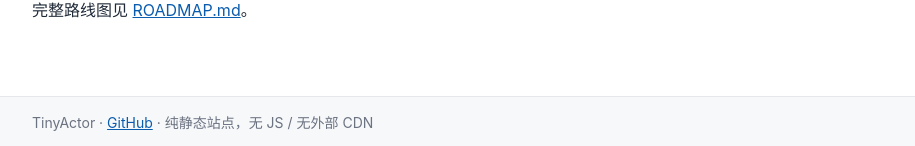
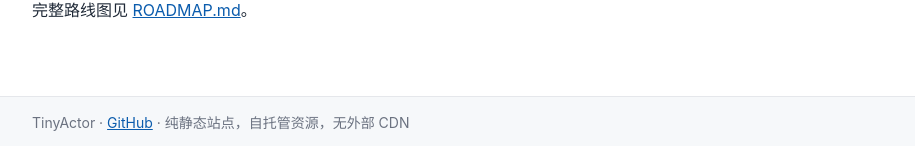
Before and after one commit to tiancaiamao/tinyactor, a Jekyll site: the page built from docs/index.md, in a window 1280 px wide. Shown: the part 2125-2271 px from the top of the page, without its empty margins (182-1097 px from the left). Built offline with Jekyll 4.4.1, drawn with Linux system fonts in a browser that asks for light colours.

Commit message:
fix(P2): footer/config claim 无 JS -> 自托管资源（playground 加载自托管 JS/WASM）
Phase 4 review finding: docs/_layouts/default.html footer '纯静态站点，无 JS / 无外部 CDN' contradicts playground page which loads self-hosted emscripten glue JS. Update footer + _config.yml comment.

```diff
--- a/docs/_config.yml
+++ b/docs/_config.yml
@@ -8,7 +8,7 @@ description: 轻量级 Actor 语言 + VM — 函数式、类型安全，Erlang
 baseurl: "/tinyactor"
 
 # 不依赖任何 gem 主题：使用 docs/_layouts/default.html 自定义极简布局。
-# 无 JS、无外部 CDN，离线可渲染。
+# 自托管资源、无外部 CDN，离线可渲染。
 # GitHub Pages 默认启用 jekyll-optional-front-matter / jekyll-default-layout，
 # 因此 docs/ 下没有 front matter 的 *.md 文档也会被自动渲染为 HTML 页面，
 # 无需（也不允许）改动这些文档本身。
--- a/docs/_layouts/default.html
+++ b/docs/_layouts/default.html
@@ -78,7 +78,7 @@ footer a { color:var(--accent); }
 <footer>
   <div class="wrap">
     TinyActor · <a href="https://github.com/tiancaiamao/tinyactor">GitHub</a> ·
-    纯静态站点，无 JS / 无外部 CDN
+    纯静态站点，自托管资源，无外部 CDN
   </div>
 </footer>
 </body>
```
